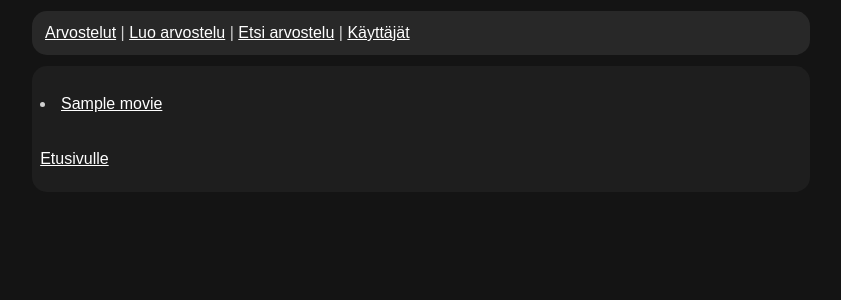
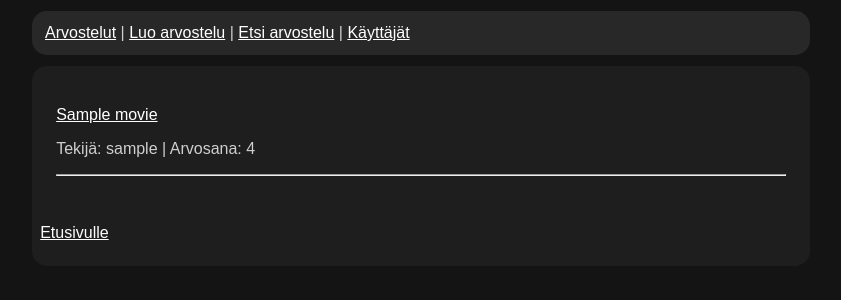
Before and after one commit to lapatinn/kirjainlaatikko, a Flask app: template templates/movie_reviews.html in a window 1280 px wide. Shown: the part 61-361 px from the top of the page, without its empty margins (219-1060 px from the left). Run offline with Flask 3, Linux system fonts and the light colour scheme; the template is opened without the code that fills it: most values are stand-ins (such as "Sample title", 1, 10 or a date in 2020).

Commit message:
Update movie_reviews page

```diff
--- a/templates/movie_reviews.html
+++ b/templates/movie_reviews.html
@@ -25,7 +25,11 @@
     {% if items %}
     <ul>
         {% for item in items %}
-        <li><a href="/movie_reviews/{{ item.id }}">{{ item.movie }}</a></li>
+        <p><a href="/movie_reviews/{{ item.id }}">{{ item.movie }}</a>
+            <br />
+            <p>Tekijä: {{ item.username }} | Arvosana: {{ item.rating }}</p>
+            <hr />
+        </p>
         {% endfor %}
     </ul>
     {% else %}
```
